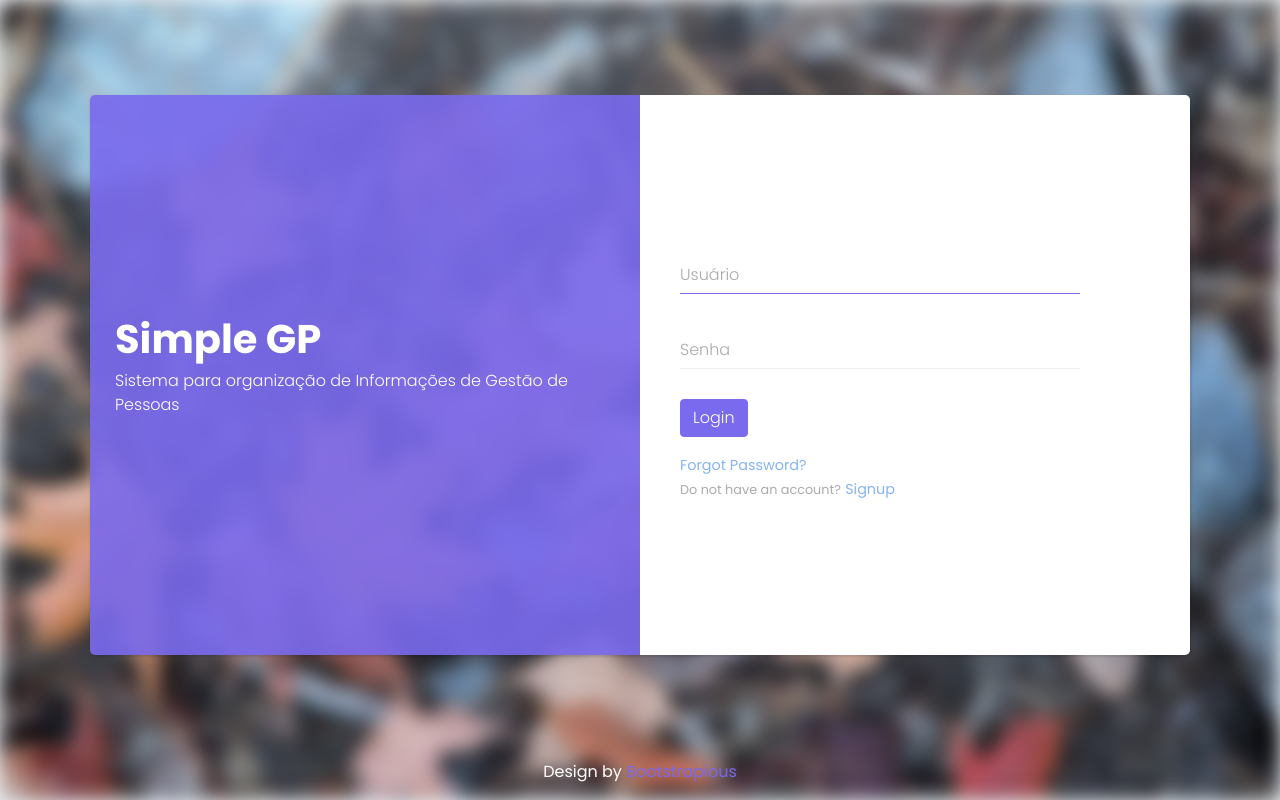
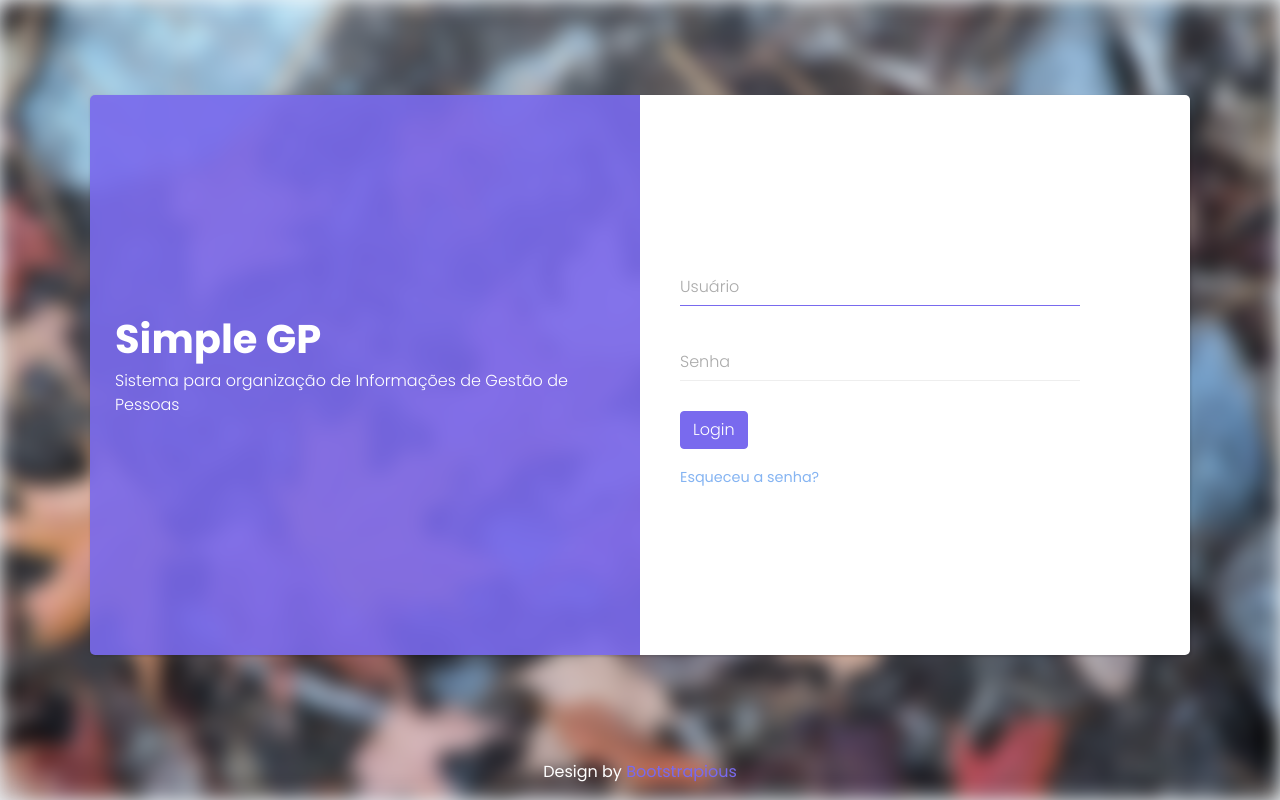
Before and after one commit to AngelicaCurtis/simpleGP, a Django app: page /login/ in a window 1280 px wide. Run offline with Django 3.2, Linux system fonts and the light colour scheme; some libraries are stand-ins or nearby versions.

Commit message:
atualização login

```diff
--- a/templates/registration/login.html
+++ b/templates/registration/login.html
@@ -64,9 +64,9 @@
                                 <button class="btn btn-primary mb-3" type="submit">Login</button>
                                 <!-- This should be submit button but I replaced it with <a> for demo purposes-->
                             </form>
-                            <a href="#" class="forgot-pass">Forgot Password?</a><br>
-                            <small>Do not have an account?</small>
-                            <a href="register.html" class="signup">Signup</a>
+                            <a href="#" class="forgot-pass">Esqueceu a senha?</a><br>
+                            <!--<small>Do not have an account?</small>-->
+                            <!--<a href="register.html" class="signup">Signup</a>-->
                         </div>
                     </div>
                 </div>
```
